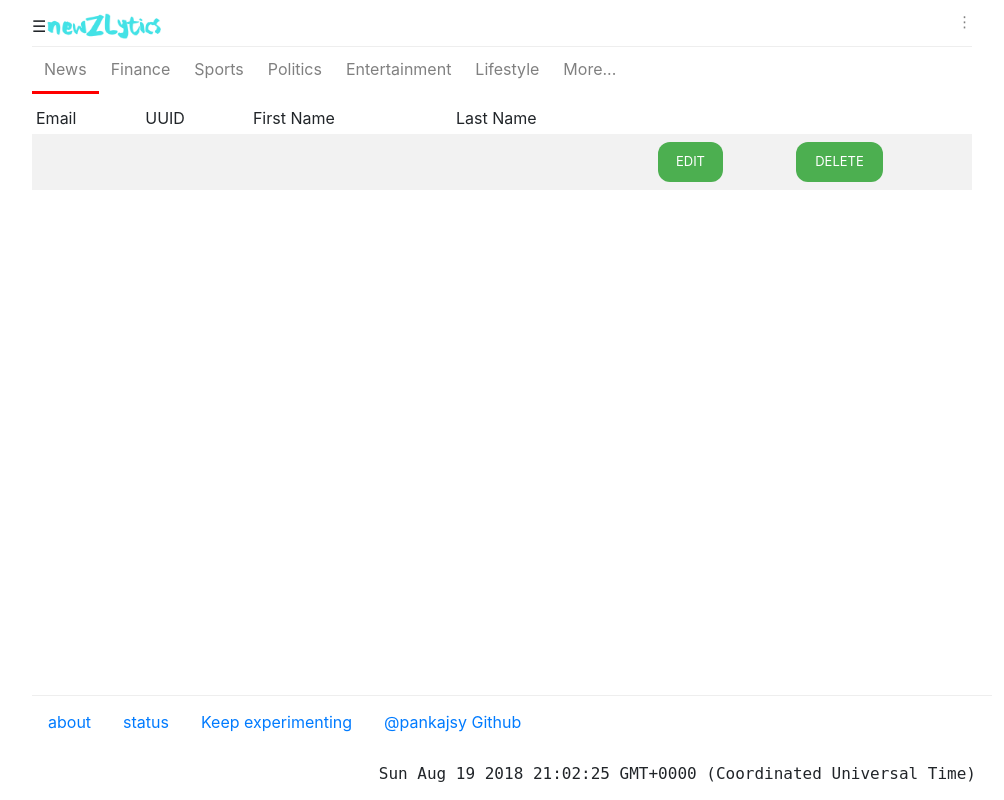
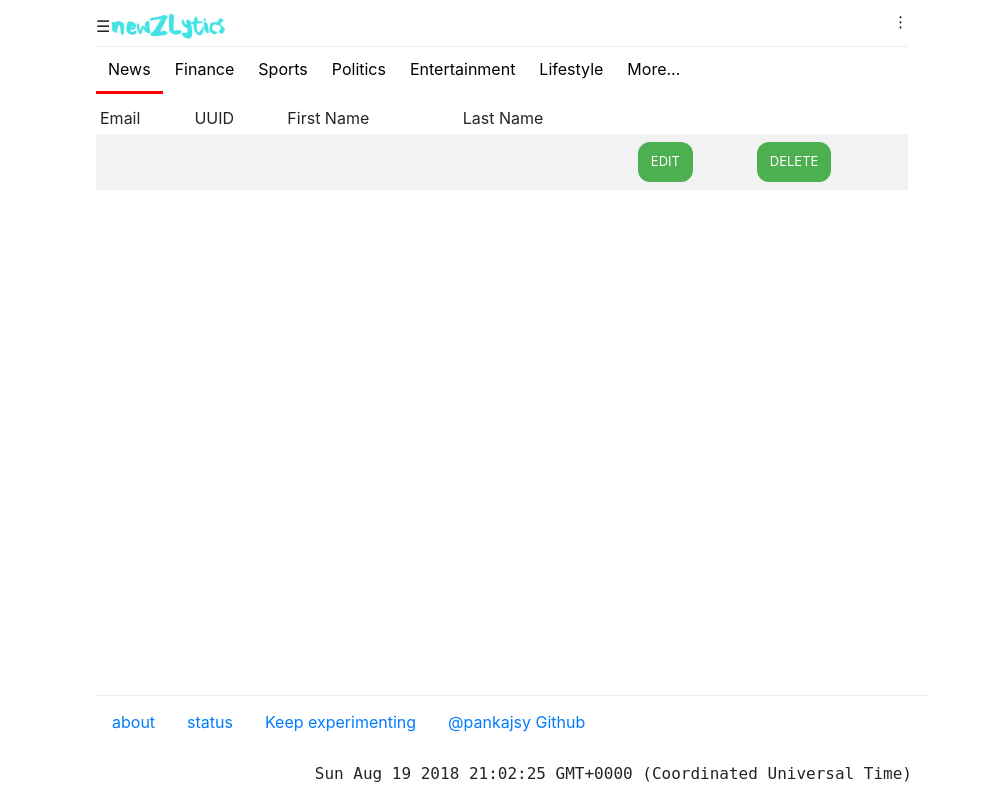
Before and after one commit to pankajsy/DJNewsFeed, a Django app: template templates/account/user_list.html in a window 1280 px wide. Shown: the whole page, without its empty margins (138-1142 px from the left). Run offline with Django 3.2, Linux system fonts and the light colour scheme; the template is opened without the code that fills it: values that come from a table or form of the project are taken from there, others are empty; data comes from the database, SQL or seed files in the repository; some libraries are stand-ins or nearby versions.

Commit message:
css changes

```diff
--- a/static/account/css/style.css
+++ b/static/account/css/style.css
@@ -34,7 +34,7 @@
         }
 
         .main {
-                max-width: 75%;
+                max-width: 65%;
                 margin: auto;
                 background: white;
                 padding: 10px;
@@ -61,7 +61,7 @@
         .sidenav a {
             padding: 8px 8px 8px 32px;
             text-decoration: none;
-            color: grey;
+            color: black;
             display: block;
             transition: 0.3s;
         }
@@ -91,7 +91,7 @@
                     float: left;
                     display: block;
                     text-align: center;
-                    color:grey;
+                    color:black;
                     text-decoration: none;
                     border-bottom: 1px solid transparent;
         }
@@ -115,7 +115,7 @@
             float: left;
             display: block;
             text-align: center;
-            color:grey;
+            color:black;
             padding: 10px 12px;
             text-decoration: none;
             border-bottom: 3px solid transparent;
@@ -136,7 +136,7 @@
           overflow: hidden;
           position: fixed;
           bottom: 0;
-          width: 75%;
+          width: 65%;
 
         }
 
@@ -154,6 +154,13 @@
           text-align: center;
           text-decoration: none;
           font-family: monospace;
+        }
+
+        dots{
+            width: 10px;
+            height: 10px;
+            background-image: radial-gradient(circle at center, black 10px, transparent 10px);
+            background-size: 15px 15px;
         }
 
        /* .pagination a {
```
